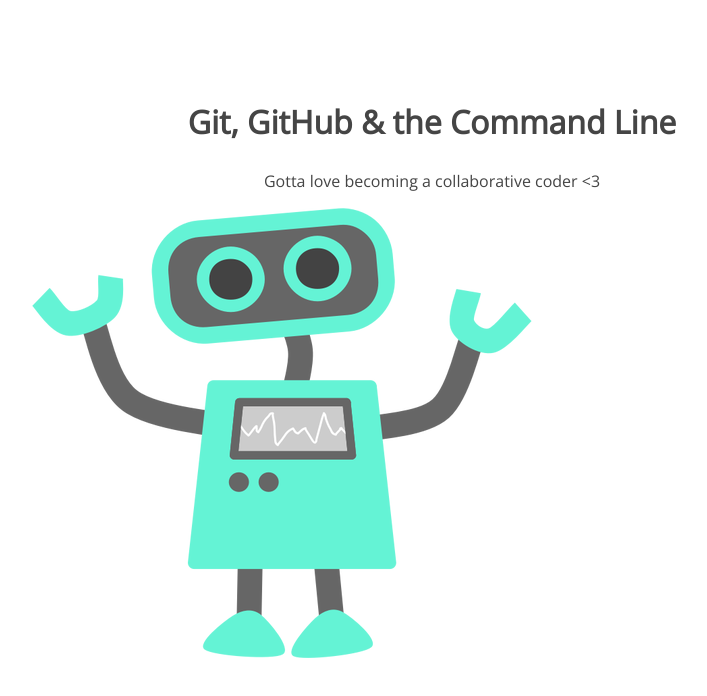
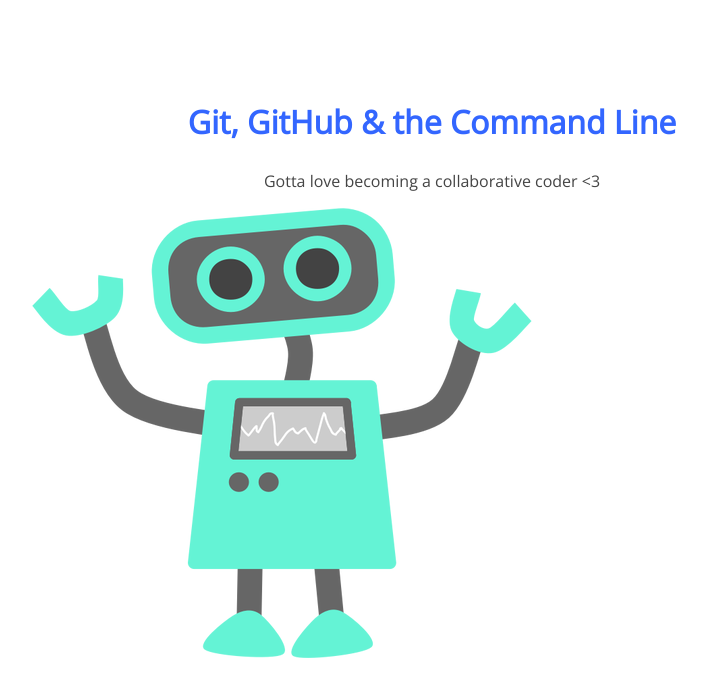
Before and after one commit to abisea/105-project, a plain HTML site: page index.html in a window 1280 px wide. Shown: the whole page, without its empty margins (208-915 px from the left). Drawn offline with nearby package versions, Linux system fonts and the light colour scheme.

Commit message:
changed H1 color

```diff
--- a/css/style.css
+++ b/css/style.css
@@ -10,6 +10,7 @@
 section h1 {
 	font: 32px 'Open Sans';
 	font-weight: bold;
+	color: #3366ff;
 }
 section p {
 	font: 16px 'Open Sans';
```
